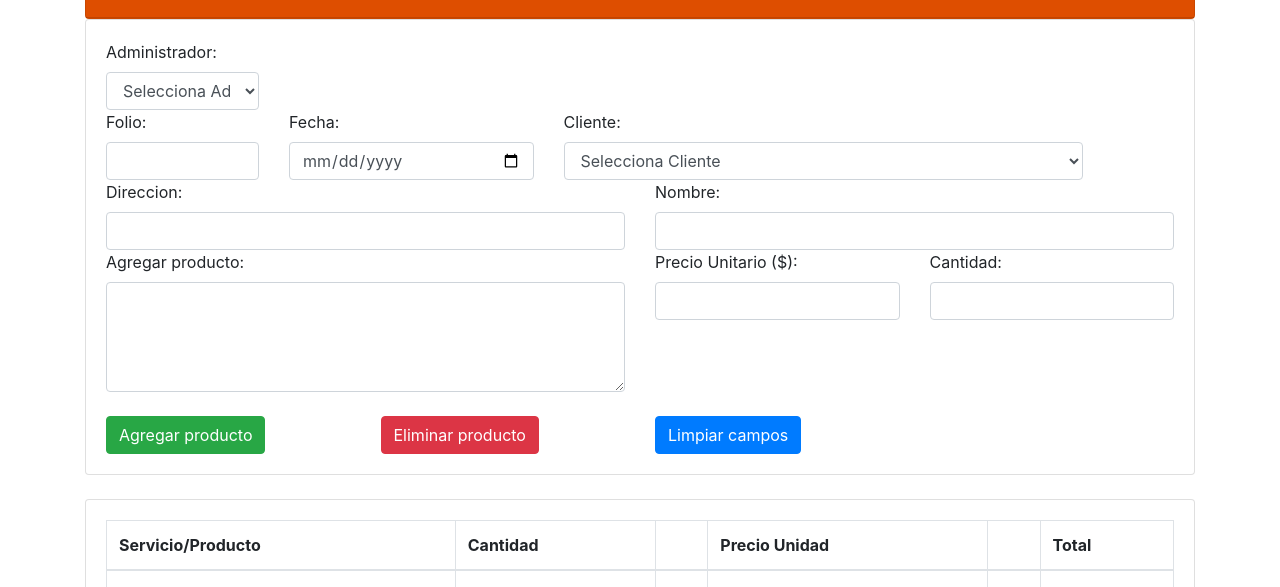
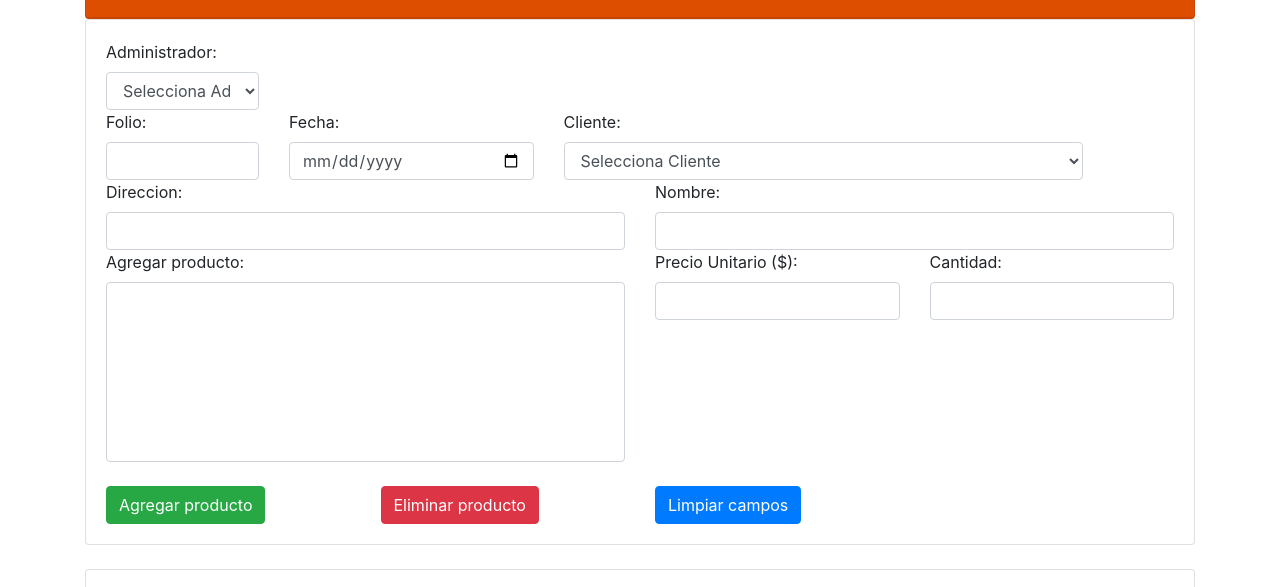
Before and after one commit to MarianaPonce/royalCotizaciones, a plain HTML site: page index.html in a window 1280 px wide. Shown: the part 199-786 px from the top of the page. Drawn offline with nearby package versions, Linux system fonts and the light colour scheme.

Commit message:
Enhance index.html with styling and layout updates
Added styling for product textarea and improved layout.

```diff
--- a/index.html
+++ b/index.html
@@ -13,6 +13,13 @@
 
 <!-- Latest compiled JavaScript -->
 <script src="https://maxcdn.bootstrapcdn.com/bootstrap/4.5.2/js/bootstrap.min.js"></script>
+<style>
+    #prod {
+        height: 180px;
+        resize: none;
+        overflow-y: auto; /* Muestra scroll vertical cuando sea necesario */
+    }
+</style>
 
 
 <link rel="stylesheet" href="https://cdn.jsdelivr.net/npm/bootstrap-icons@1.4.1/font/bootstrap-icons.css">
```
